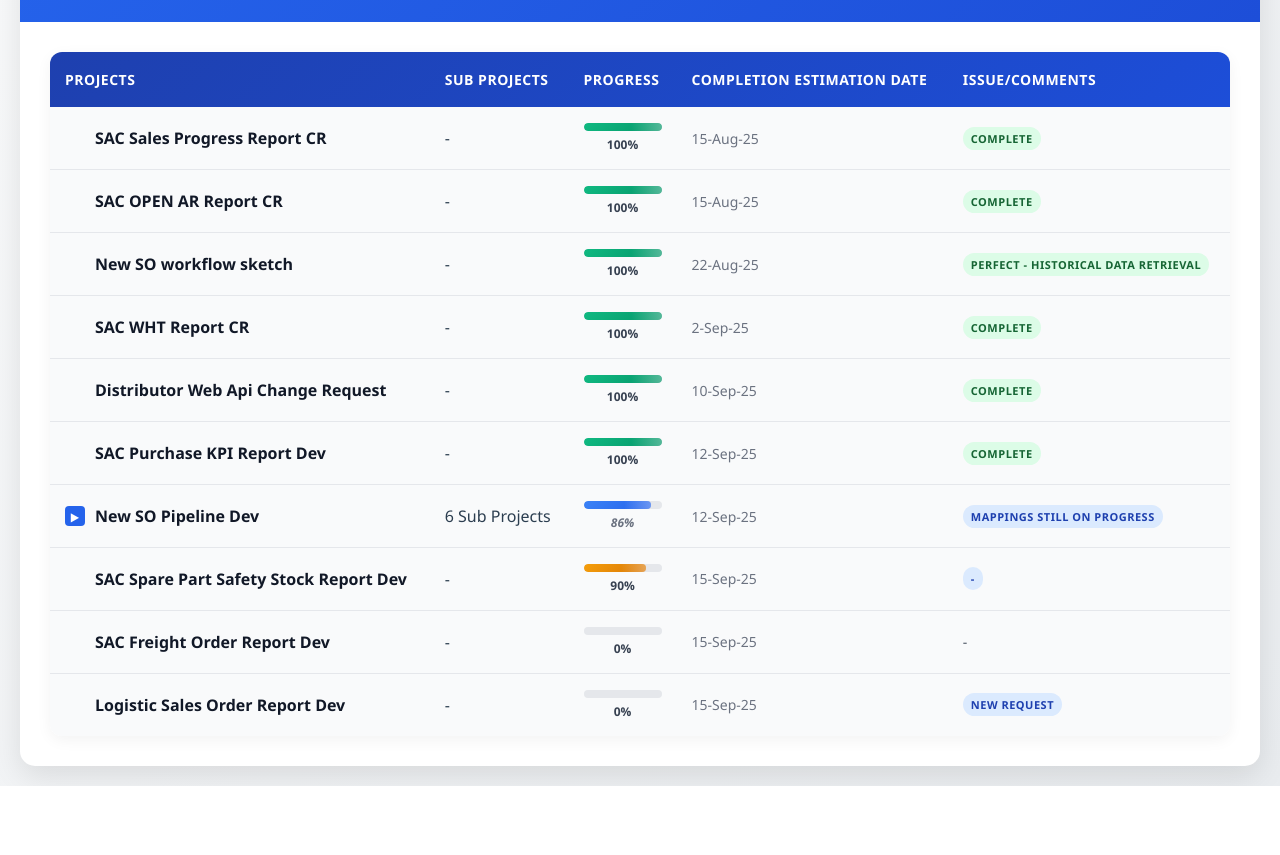
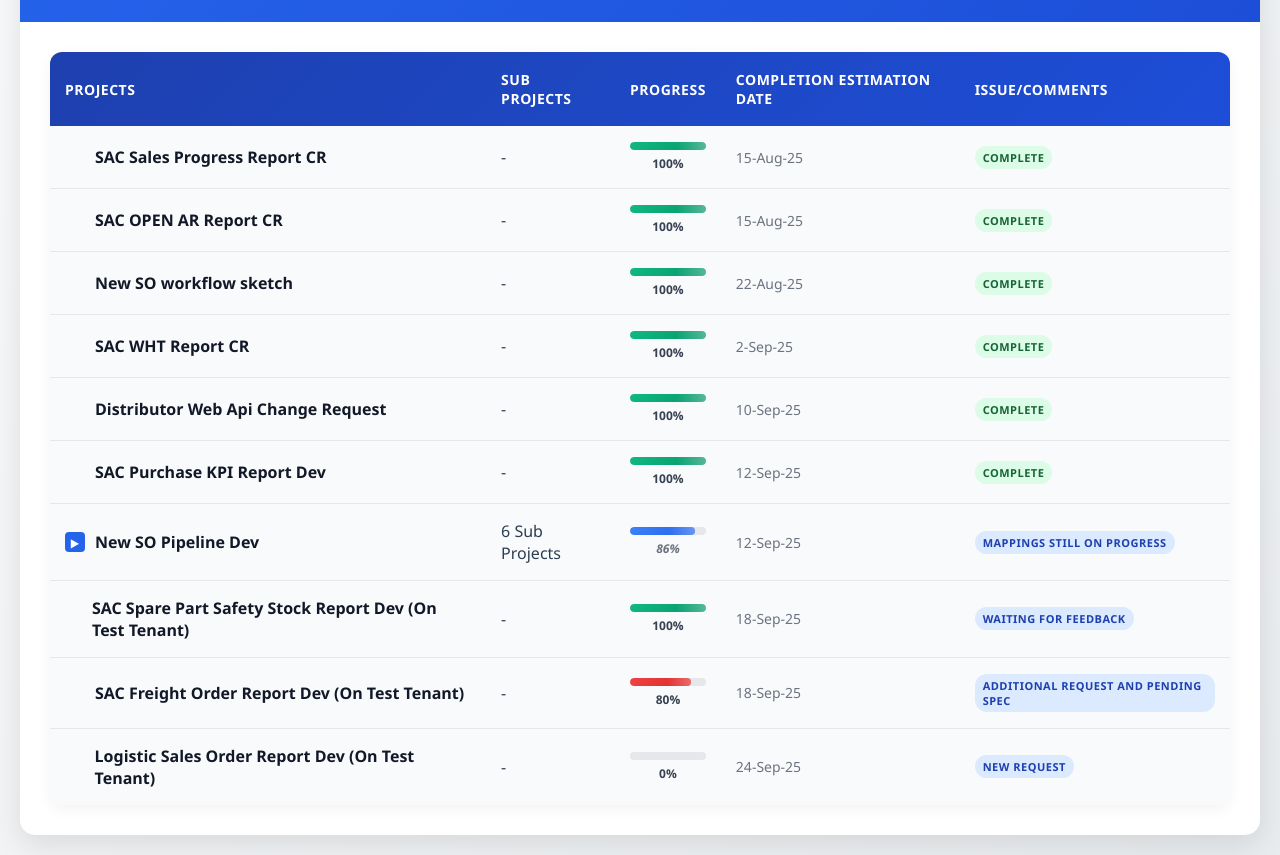
Before and after one commit to MaseratiTeja/KIN-DE-Project-Progress, a plain HTML site: page index.html in a window 1280 px wide. Shown: the part 116-971 px from the top of the page. Before the commit the page ends 902 px from the top, so only its background shows below. Drawn offline with Linux system fonts and the light colour scheme.

Commit message:
Add files via upload

```diff
--- a/index.html
+++ b/index.html
@@ -365,7 +365,7 @@
                         </td>
                         <td class="date">22-Aug-25</td>
                         <td class="comments">
-                            <span class="status-badge status-complete">Perfect - Historical Data Retrieval</span>
+                            <span class="status-badge status-complete">COMPLETE</span>
                         </td>
                     </tr>
 
@@ -555,21 +555,21 @@
                         <td class="project-name-cell">
                             <div class="project-name">
                                 <span class="expand-icon">▶</span>
-                                SAC Spare Part Safety Stock Report Dev
+                                SAC Spare Part Safety Stock Report Dev (On Test Tenant)
                             </div>
                         </td>
                         <td>-</td>
                         <td>
                             <div class="progress-container">
                                 <div class="progress-bar">
-                                    <div class="progress-fill progress-80" style="width: 80%"></div>
+                                    <div class="progress-fill progress-100" style="width: 100%"></div>
                                 </div>
-                                <div class="progress-text">90%</div>
+                                <div class="progress-text">100%</div>
                             </div>
                         </td>
-                        <td class="date">15-Sep-25</td>
+                        <td class="date">18-Sep-25</td>
                         <td class="comments">
-                            <span class="status-badge status-in-progress">-</span>
+                            <span class="status-badge status-in-progress">Waiting For Feedback</span>
                         </td>
                     </tr>
 
@@ -577,7 +577,28 @@
                         <td class="project-name-cell">
                             <div class="project-name">
                                 <span class="expand-icon">▶</span>
-                                SAC Freight Order Report Dev
+                                SAC Freight Order Report Dev (On Test Tenant)
+                            </div>
+                        </td>
+                        <td>-</td>
+                        <td>
+                            <div class="progress-container">
+                                <div class="progress-bar">
+                                    <div class="progress-fill progress-0" style="width: 80%"></div>
+                                </div>
+                                <div class="progress-text">80%</div>
+                            </div>
+                        </td>
+                        <td class="date">18-Sep-25</td>
+                        <td class="comments">
+                            <span class="status-badge status-in-progress">Additional Request And Pending Spec</span>
+                        </td>
+                    </tr>
+                    <tr class="project-row main-project no-subs" data-project="sac-freight">
+                        <td class="project-name-cell">
+                            <div class="project-name">
+                                <span class="expand-icon">▶</span>
+                                Logistic Sales Order Report Dev (On Test Tenant)
                             </div>
                         </td>
                         <td>-</td>
@@ -589,26 +610,7 @@
                                 <div class="progress-text">0%</div>
                             </div>
                         </td>
-                        <td class="date">15-Sep-25</td>
-                        <td class="comments">-</td>
-                    </tr>
-                    <tr class="project-row main-project no-subs" data-project="sac-freight">
-                        <td class="project-name-cell">
-                            <div class="project-name">
-                                <span class="expand-icon">▶</span>
-                                Logistic Sales Order Report Dev
-                            </div>
-                        </td>
-                        <td>-</td>
-                        <td>
-                            <div class="progress-container">
-                                <div class="progress-bar">
-                                    <div class="progress-fill progress-0" style="width: 0%"></div>
-                                </div>
-                                <div class="progress-text">0%</div>
-                            </div>
-                        </td>
-                        <td class="date">15-Sep-25</td>
+                        <td class="date">24-Sep-25</td>
                         <td class="comments">
                             <span class="status-badge status-in-progress">New Request</span>
                         </td>
```
